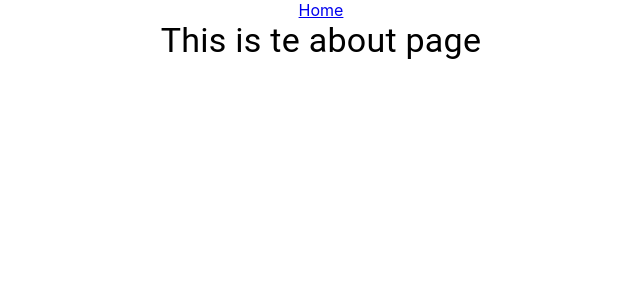
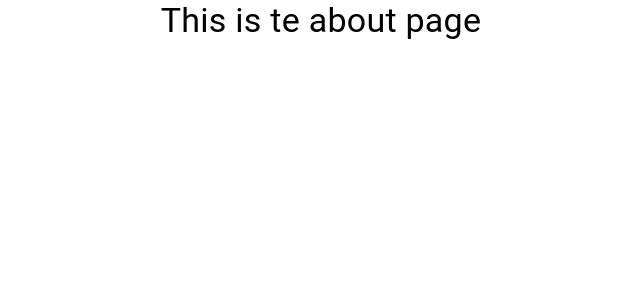
Before and after one commit to josecldjr/online-qrcode-gen-and-reader, a React (Create React App) app: page /about in a window 1280 px wide. Shown: the top 300 px of the page, without its empty margins (319-959 px from the left). Built offline with nearby package versions, Linux system fonts and the light colour scheme.

Commit message:
Removed navigation bar (commented)

```diff
--- a/src/App.tsx
+++ b/src/App.tsx
@@ -15,7 +15,7 @@ const App: React.FC = () => {
       <div className="App">
         <div>
           {/* Header and menu */}
-          <Link to="/" > Home</Link>
+          {/* <Link to="/" > Home</Link> */}
         </div>
 
         <div>
```
